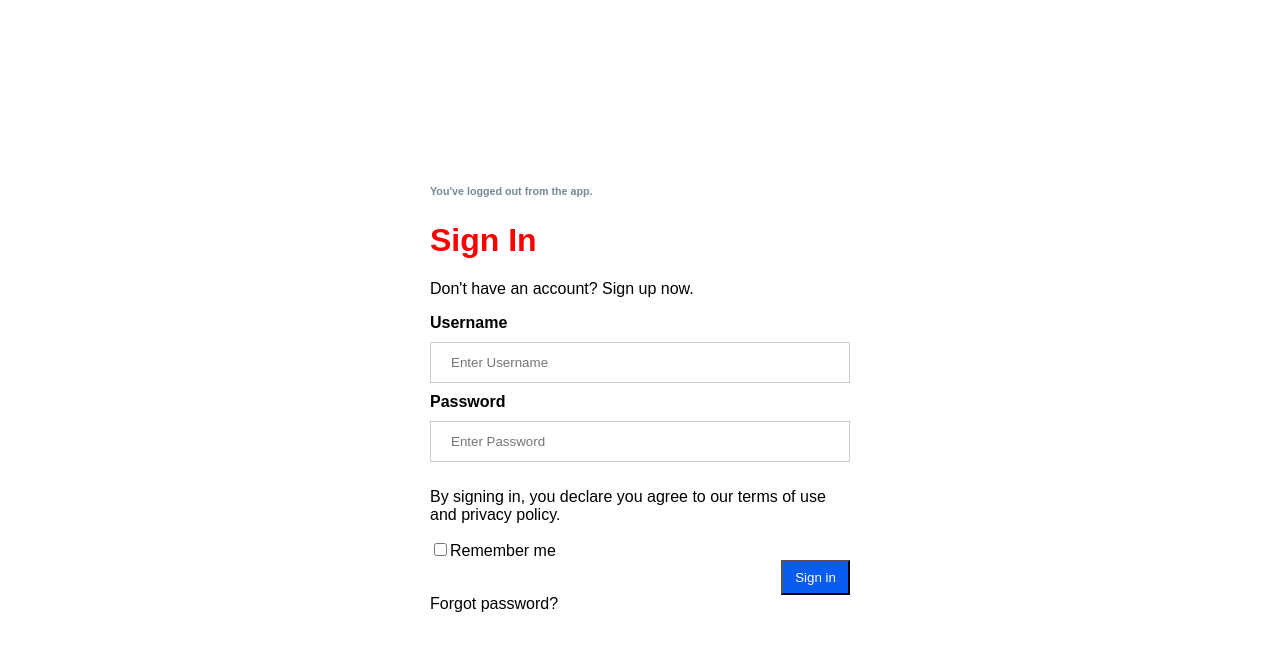
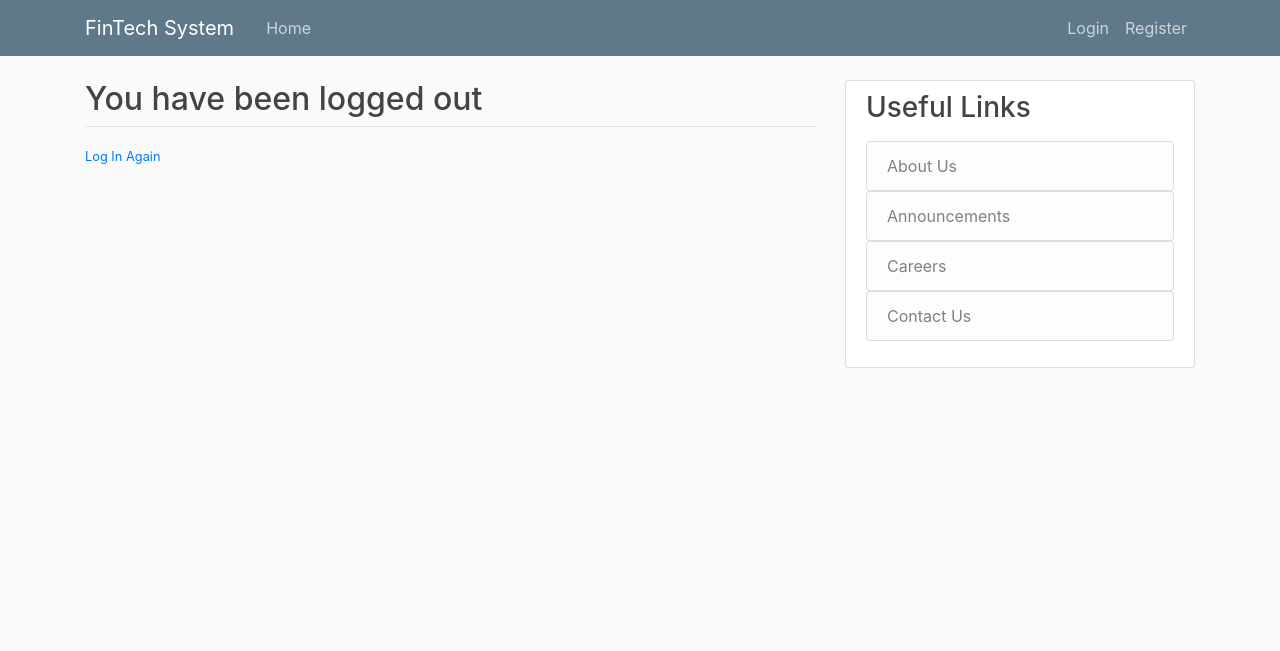
Before and after one commit to HKBU-DavidLo/COMP7300_Project, a Django app: page /logout/ in a window 1280 px wide. Shown: the top 651 px of the page. Run offline with Django 3.2, Linux system fonts and the light colour scheme; some libraries are stand-ins or nearby versions.

Commit message:
Updated the html files for Users and News Apps

```diff
--- a/users/templates/users/base.html
+++ b/users/templates/users/base.html
@@ -24,7 +24,7 @@
     <header class="site-header">
       <nav class="navbar navbar-expand-md navbar-dark bg-steel fixed-top">
         <div class="container">
-          <a class="navbar-brand mr-4" href="#">FinTech System</a>
+          <a class="navbar-brand mr-4" href="{% url 'home-page' %}">FinTech System</a>
           <button class="navbar-toggler" type="button" data-toggle="collapse" data-target="#navbarToggle" aria-controls="navbarToggle" aria-expanded="false" aria-label="Toggle navigation">
           <span class="navbar-toggler-icon"></span>
           </button>
@@ -35,7 +35,7 @@
             <!-- Navbar Right Side -->
             <div class="navbar-nav">
               {% if user.is_authenticated %}
-              <a class="nav-item nav-link" href="{% url 'profile' %}">Profile</a>
+              <a class="nav-item nav-link" href="{% url 'profile' %}">{{user.username}}</a>
               <a class="nav-item nav-link" href="{% url 'logout' %}">Logout</a>
               {% else %}
                 <a class="nav-item nav-link" href="{% url 'login' %}">Login</a>
@@ -60,13 +60,13 @@
         </div>
         <div class="col-md-4">
           <div class="content-section">
-            <h3>Our Sidebar</h3>
-            <p class='text-muted'>You can put any information here you'd like.
+            <h3>Useful Links</h3>
+            <p class='text-muted'>
               <ul class="list-group">
-                <li class="list-group-item list-group-item-light">Latest Posts</li>
-                <li class="list-group-item list-group-item-light">Announcements</li>
-                <li class="list-group-item list-group-item-light">Calendars</li>
-                <li class="list-group-item list-group-item-light">etc</li>
+                <a href=""><li class="list-group-item list-group-item-light">About Us</li></a>
+                <a href=""><li class="list-group-item list-group-item-light">Announcements</li></a>
+                <a href=""><li class="list-group-item list-group-item-light">Careers</li></a>
+                <a href=""><li class="list-group-item list-group-item-light">Contact Us</li></a>
               </ul>
             </p>
           </div>
--- a/users/templates/users/logout.html
+++ b/users/templates/users/logout.html
@@ -1,5 +1,13 @@
+{% extends "users/base.html" %} {% block content %}
+<h2>You have been logged out</h2>
+<div class="border-top pt-3">
+  <small class="text-muted">
+    <a href="{% url 'login' %}">Log In Again</a>
+  </small>
+</div>
+{% endblock content %}
 
-<!DOCTYPE html>
+<!-- <!DOCTYPE html>
 <html lang="en">
 <head>
     <meta charset="UTF-8">
@@ -79,4 +87,4 @@
 
 
 </body>
-</html>
+</html> -->
--- a/users/views.py
+++ b/users/views.py
@@ -43,7 +43,7 @@ def profile(request):
             request.POST, instance=request.user.profile)
         if u_form.is_valid():
             u_form.save()
-            messages.success(request, f'Your account has been updated!')
+            messages.success(request, f'Your profile has been updated!')
             return redirect('profile')
     else:
         u_form = UserUpdateForm(instance=request.user.profile)
```
Also changed, not shown: news/templates/news/base.html (+12 -7 lines), db.sqlite3.
